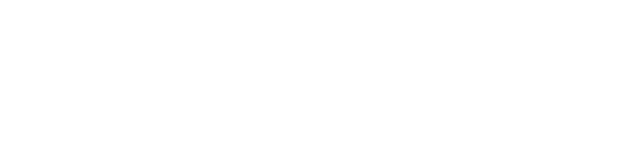
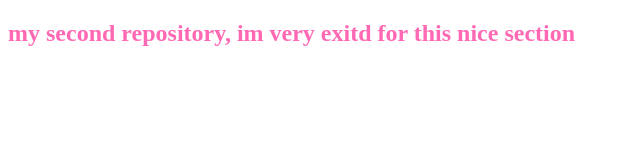
Before and after one commit to abdulmomin748/my-second-repo, a plain HTML site: page index.html in a window 1280 px wide. Shown: the whole page, without its empty margins (0-640 px from the left). Drawn offline with Linux system fonts and the light colour scheme.

Commit message:
your message

```diff
--- a/index.html
+++ b/index.html
@@ -5,8 +5,9 @@
     <meta http-equiv="X-UA-Compatible" content="IE=edge">
     <meta name="viewport" content="width=device-width, initial-scale=1.0">
     <title>my second repository</title>
+    <link rel="stylesheet" href="style.css">
 </head>
 <body>
-
+    <h2>my second repository, im very exitd for this nice section</h2>
 </body>
 </html>
--- /dev/null
+++ b/style.css
@@ -0,0 +1,3 @@
+h2{
+    color: hotpink;
+}
```
